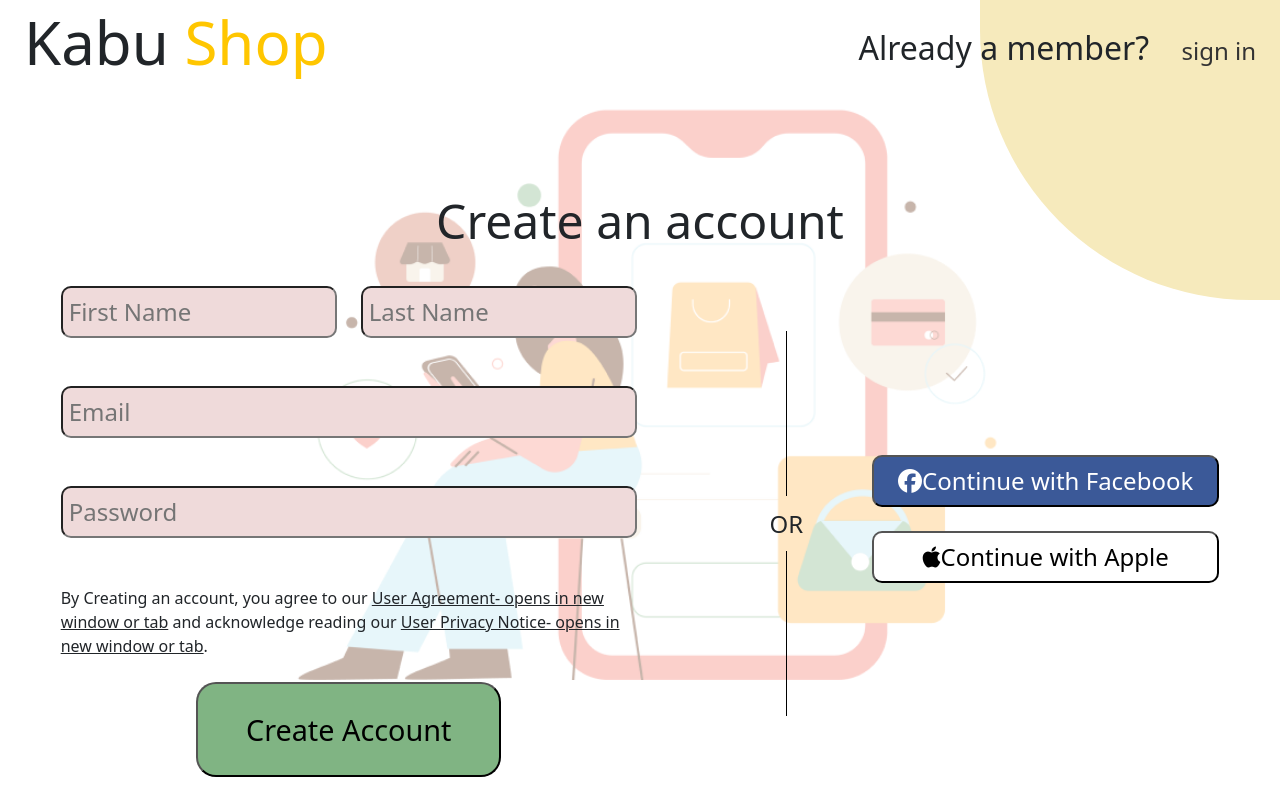
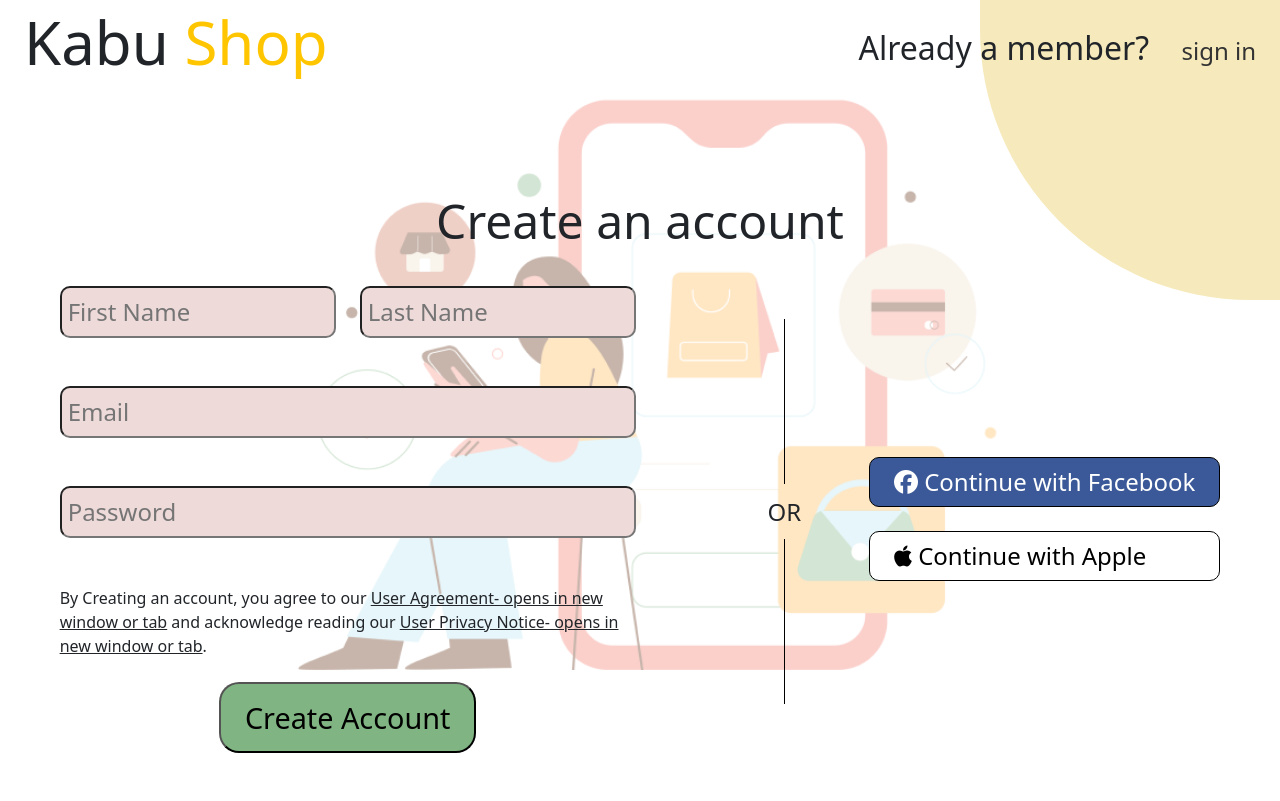
Before and after one commit to DSCKabarak/ComradeMarketPlace, a React (Create React App) app in the folder front-end/: page / in a window 1280 px wide. Built offline with nearby package versions, Linux system fonts and the light colour scheme.

Commit message:
change button to div

```diff
--- a/front-end/src/components/Login/Login.js
+++ b/front-end/src/components/Login/Login.js
@@ -37,8 +37,8 @@ const Login = () => {
             <span className="login-page__or">or</span>
             </div>
             <div className="login-page__oauth">
-               <button className="m-0 login-page__oauth-facebook"><i class="fa-brands fa-facebook"></i>Continue with Facebook</button>
-               <button className="login-page__oauth-apple"><i class="fa-brands fa-apple"></i>Continue with Apple</button>
+               <div className="m-0 login-page__oauth-facebook"><i class="fa-brands fa-facebook"></i>{" "}Continue with Facebook</div>
+               <div className="login-page__oauth-apple"><i class="fa-brands fa-apple"></i>{" "}Continue with Apple</div>
             </div>
          </section>
          <div className="login-page__circle"></div>
--- a/front-end/src/components/Login/login.css
+++ b/front-end/src/components/Login/login.css
@@ -90,7 +90,7 @@
 }
 
 .login-page__button{
-   padding: 1rem 2rem;
+   padding: 0.5rem 1rem;
    font-size: larger;
    border-radius: 20px;
    background-color: #80B483;
@@ -101,26 +101,30 @@
    display: flex;
    flex-flow: column;
    align-items: flex-start;
+   gap: 1rem;
    margin: auto;
-}
-
-.login-page__oauth button{
-   padding: 0.25rem 1rem;
-   border-radius: 10px;
-   width: 100%;
-   margin: 1rem 0;
 }
 
 .login-page__oauth-facebook{
    background-color: #3B5998;
    color: white;
+   margin-bottom: 1rem;
+}
+
+.login-page__oauth-facebook:hover, .login-page__oauth-apple:hover{
+   cursor: pointer;
 }
 
 .login-page__oauth-apple {
    background-color: white;
    color: black;
 }
-
+.login-page__oauth-apple, .login-page__oauth-facebook {
+   border: 1px solid black;
+   width: 100%;
+   padding: 0.25rem 1rem;
+   border-radius: 10px;
+}
 .or {
    position: relative;
 }
```
